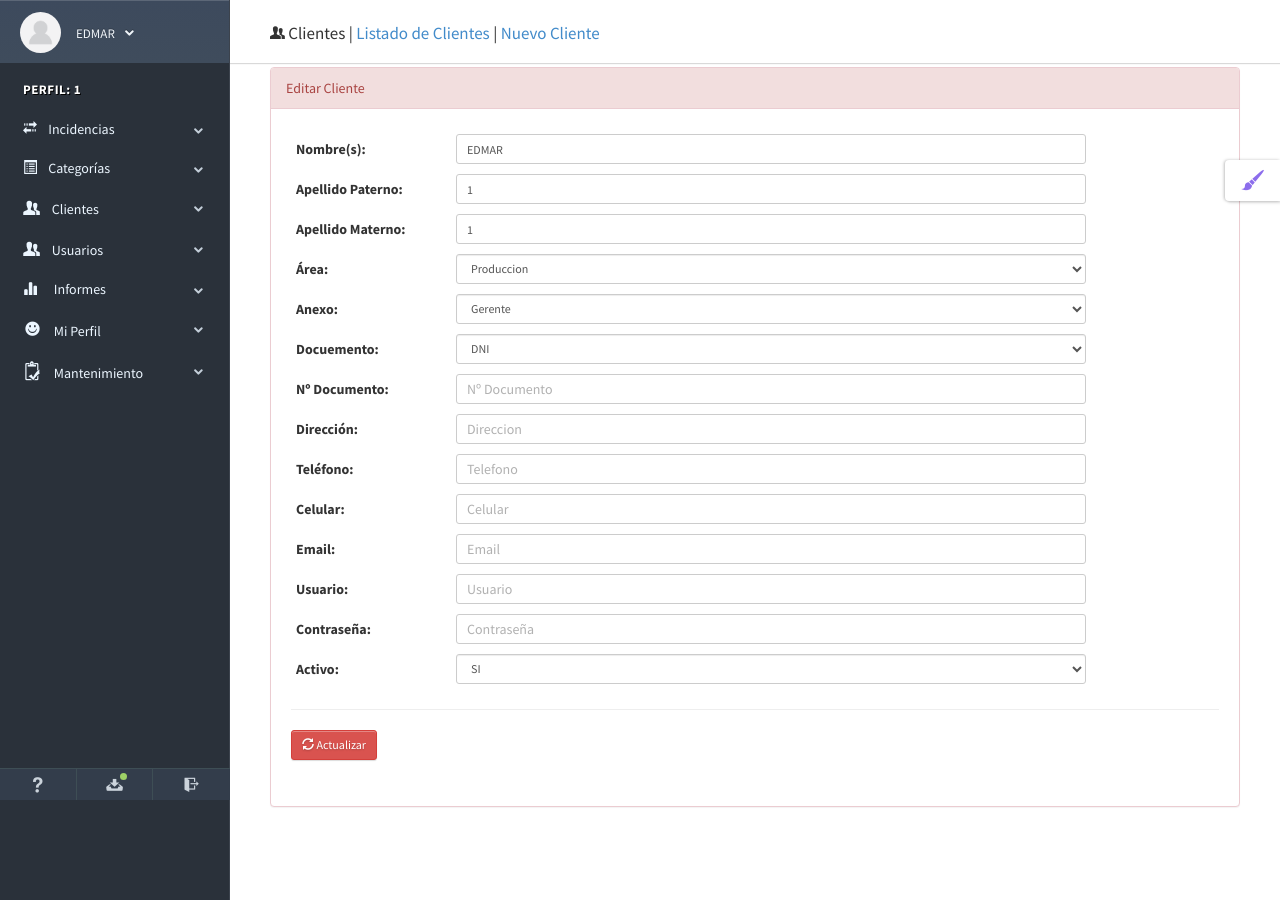
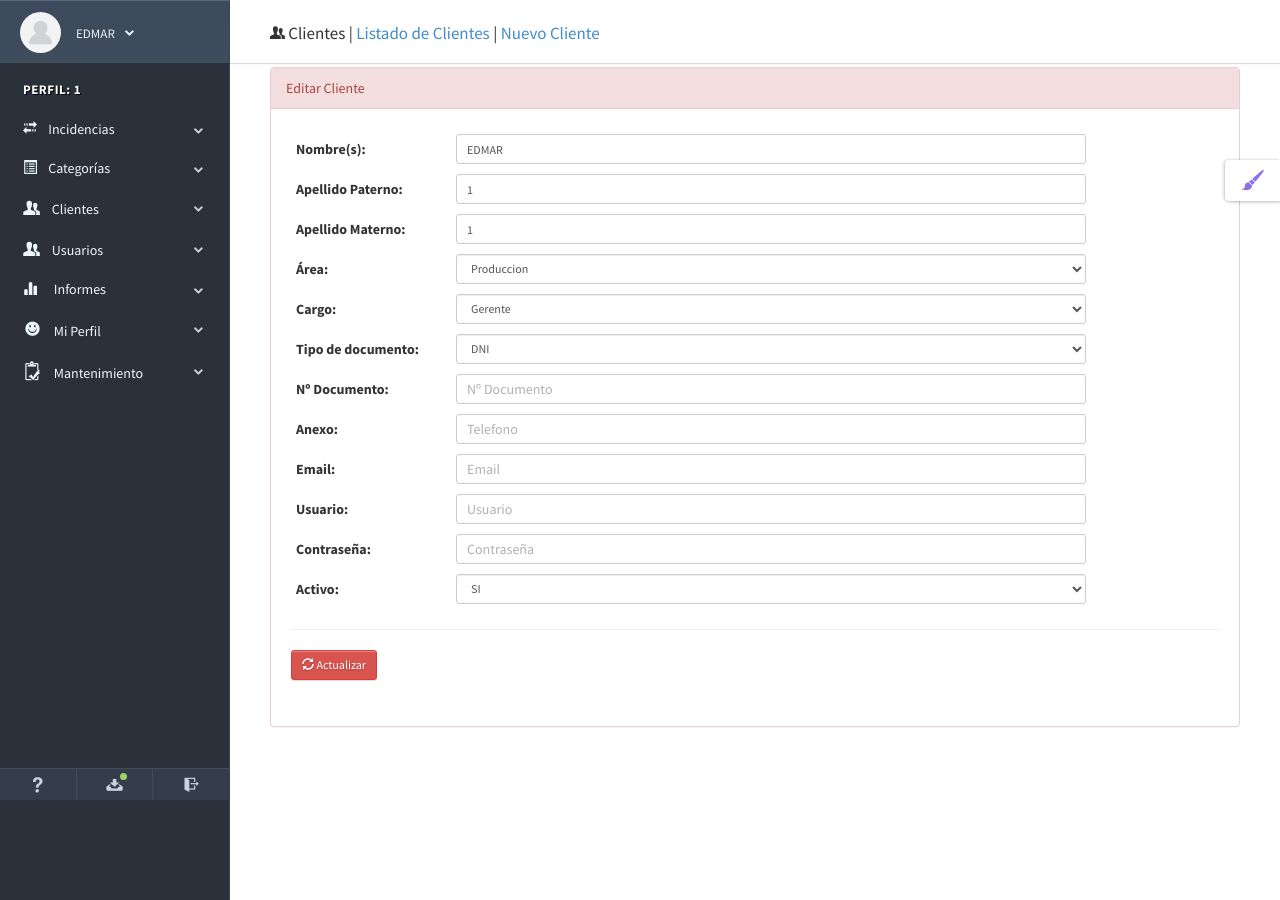
Before and after one commit to EdmarOrellana/Gestion_Incidencias, a PHP site: page /_controlador/cliente_editar.php?editar=20756921 in a window 1280 px wide. Run offline with PHP 8.4, Linux system fonts and the light colour scheme; a user stored in the database is signed in; data comes from the database, SQL or seed files in the repository; data that the repository does not hold is empty; style sheets or scripts are compiled from the project's sources; some web fonts are replaced.

Commit message:
Modificación del formulario Nuevo Cliente y Editar Cliente

```diff
--- a/_vista/v_cliente_editar.php
+++ b/_vista/v_cliente_editar.php
@@ -1,10 +1,8 @@
-<!DOCTYPE html PUBLIC "-//W3C//DTD XHTML 1.0 Transitional//EN" "http://www.w3.org/TR/xhtml1/DTD/xhtml1-transitional.dtd">
-<html xmlns="http://www.w3.org/1999/xhtml">
+<!DOCTYPE html>
+<html>
 <head>
 <meta http-equiv="Content-Type" content="text/html; charset=utf-8" />
 <title>Editar Cliente</title>
-
-<!-- ---------------------------------------------------------------------------------------------------------------------- -->
 <script language="javascript" type="text/javascript">
 //-----------------------------------------------------------------------------
 function justNumbers(e)
@@ -21,21 +19,12 @@ function d1(selectTag){
  document.getElementById('doc').setAttribute('maxlength','8');
   document.getElementById('doc').value = "";
 
-
  }else{
  document.getElementById('doc').setAttribute('maxlength','11');
  document.getElementById('doc').value = "";
-
-
  }
 }
-//-----------------------------------------------------------------------------
 </script>
-
-
-
-<!-- ---------------------------------------------------------------------------------------------------------------------- -->
-
 </head>
 
 <body>
@@ -49,17 +38,13 @@ $nom=$datos['nom_cliente'];
 $ap=$datos['ape_pat_cliente'];
 $am=$datos['ape_mat_cliente'];
 $numdoc=$datos['num_doc_cliente'];
-$dir=$datos['dir_cliente'];
 $tel=$datos['tel_cliente'];
-$cel=$datos['cel_cliente'];
 $email=$datos['email_cliente'];
 $usu=$datos['usu_cliente'];
 $pass=$datos['pass_cliente'];
 $act=$datos['act_cliente'];
 endforeach;
 ?>
-
-<!-- ---------------------------------------------------------------------------------------------------------------------- -->
 
 			<div class="menubar">
                 <div class="sidebar-toggler visible-xs">
@@ -70,23 +55,18 @@ endforeach;
 					<i class="ion-person-stalker"></i>
                 Clientes | <a href="cliente_mostrar.php">Listado de Clientes</a> | <a href="cliente_nuevo.php">Nuevo Cliente</a>
 				</div>
+			</div>
 
-
-			</div>
-  <!-- ---------------------------------------------------------------------------------------------------------------------- -->
            <div class="panel panel-danger active">
  <div class="panel-heading" >Editar Cliente</div>
 
    <div class="modal-body">
 
-
  <form action="cliente_editar.php" method="POST" name="cliente_editar" autocomplete="off" enctype="multipart/form-data">
      <div class="form-group">
 
 <!-- <p><strong>Ingrese Datos:</strong></p> -->
-   <!-- ----------------------------------------------------------------------------------------------------------------- -->
 <table border="0" WIDTH=800 class="table-responsive table-hover table-condensed " >
-
 
   <tr>
     <td width="20%" align="left"><strong>Nombre(s):&nbsp;</strong></td>
@@ -103,8 +83,6 @@ endforeach;
     <td width="80%" align="left"> <input name="am" type="text" value="<?php echo $am; ?>" class="form-control input-sm"   placeholder="Apellido Materno"  required="required" maxlength="50" /></td>
   </tr>
 
-
-
   <tr>
     <td width="20%" align="left"><strong>Área:&nbsp;</strong></td>
     <td width="80%" align="left"><select name="are" class="form-control input-sm" >
@@ -118,9 +96,8 @@ endforeach;
     </select></td>
   </tr>
 
-
   <tr>
-    <td width="20%" align="left"><strong>Anexo:&nbsp;</strong></td>
+    <td width="20%" align="left"><strong>Cargo:&nbsp;</strong></td>
     <td width="80%" align="left"><select name="anex" class="form-control input-sm" >
 
     <?php foreach($anexo as $row):
@@ -132,9 +109,8 @@ endforeach;
     </select></td>
   </tr>
 
-
   <tr>
-    <td width="20%" align="left"><strong>Docuemento:&nbsp;</strong></td>
+    <td width="20%" align="left"><strong>Tipo de documento:&nbsp;</strong></td>
     <td width="80%" align="left"><select name="doc" class="form-control input-sm" onchange="d1(this)">
 
     <?php foreach($tipo_documento as $row):
@@ -142,32 +118,17 @@ endforeach;
 	?>
     <option value="<?php echo $row['id_tipo_documento']; ?>" <?php echo $m1; ?>><?php echo $row['nom_tipo_documento']; ?></option>
     <?php endforeach; ?>
-
     </select></td>
   </tr
-
-
 
   ><tr>
     <td width="20%" align="left"><strong>Nº Documento:&nbsp;</strong></td>
     <td width="80%" align="left"> <input name="numdoc" type="text" value="<?php echo $numdoc; ?>" class="form-control input-sm"   placeholder="Nº Documento"  maxlength="8" onKeyPress="return justNumbers(event);" required="required"  id="doc"  /></td>
   </tr>
 
-
  <tr>
-    <td width="20%" align="left"><strong>Dirección:&nbsp;</strong></td>
-    <td width="80%" align="left"> <input name="dir" type="text" value="<?php echo $dir; ?>" class="form-control input-sm"   placeholder="Direccion" required="required"  maxlength="100"  /></td>
-  </tr>
-
-
-             <tr>
-    <td width="20%" align="left"><strong>Teléfono:&nbsp;</strong></td>
+    <td width="20%" align="left"><strong>Anexo:&nbsp;</strong></td>
     <td width="80%" align="left"> <input name="tel" type="text" value="<?php echo $tel; ?>" class="form-control input-sm"   placeholder="Telefono" maxlength="7" required="required" onKeyPress="return justNumbers(event);"   /></td>
-  </tr>
-
-             <tr>
-    <td width="20%" align="left"><strong>Celular:&nbsp;</strong></td>
-    <td width="80%" align="left"> <input name="cel" type="text" value="<?php echo $cel; ?>" class="form-control input-sm"   placeholder="Celular" maxlength="9" required="required" onKeyPress="return justNumbers(event);"  /></td>
   </tr>
 
   <tr>
@@ -175,18 +136,15 @@ endforeach;
     <td width="80%" align="left"> <input name="email" type="email" value="<?php echo $email; ?>" class="form-control input-sm"   placeholder="Email" required="required" maxlength="50"   /></td>
   </tr>
 
-
   <tr>
     <td width="20%" align="left"><strong>Usuario:&nbsp;</strong></td>
     <td width="80%" align="left"> <input name="usu" type="text" value="<?php echo $usu; ?>" class="form-control input-sm"   placeholder="Usuario" required="required" maxlength="50"  /></td>
   </tr>
 
-
   <tr>
     <td width="20%" align="left"><strong>Contraseña:&nbsp;</strong></td>
-    <td width="80%" align="left"> <input name="pass" type="text" value="<?php echo $pass; ?>" class="form-control input-sm"   placeholder="Contraseña" required="required" maxlength="50"  /></td>
+    <td width="80%" align="left"> <input name="pass" type="password" value="<?php echo $pass; ?>" class="form-control input-sm"   placeholder="Contraseña" required="required" maxlength="50"  /></td>
   </tr>
-
 
     <?php
 	  if($act=="1") {$s1="selected='selected'";} else {$s1="";}
@@ -201,13 +159,10 @@ endforeach;
     </select></td>
   </tr>
 
-
-
 </table>
-    <!-- ----------------------------------------------------------------------------------------------------------------- -->
 
   </div>
-   <!-- ----------------------------------------------------------------------------------------------------------------- -->
+
 
 <hr width="100%" />
 		<table width="900">
@@ -219,7 +174,6 @@ endforeach;
 
          </td><tr>
          </table>
-   <!-- ----------------------------------------------------------------------------------------------------------------- -->
 <!-- Codigos ocultos -->
 <input type="text" name="id_cliente" size="2"  value="<?php echo $id_cliente; ?>" style="visibility:hidden"/>
 <input type="text" name="e" size="2"  value="<?php echo $numdoc; ?>" style="visibility:hidden"/>
```
Also changed, not shown: _vista/v_cliente_mostrar.php (+7 -30 lines). Lines whose indentation alone changed are shown as unchanged.
